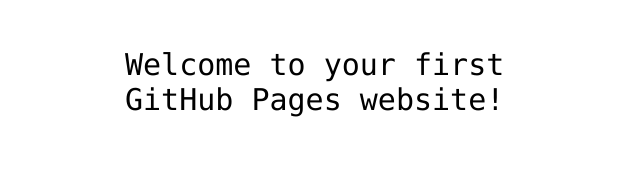
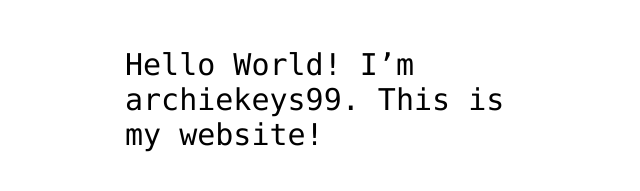
Before and after one commit to archiekeys99/archiekeys99.github.io, a plain HTML site: page index.html in a window 1280 px wide. Shown: the part 341-532 px from the top of the page, without its empty margins (315-955 px from the left). Drawn offline with Linux system fonts and the light colour scheme.

Commit message:
Changing introductionto index.html

```diff
--- a/index.html
+++ b/index.html
@@ -12,7 +12,7 @@
 <img src="https://octodex.github.com/images/daftpunktocat-thomas.gif" id="octocat" alt="octocat-gif" />
 
 <!-- Change this code here by copy and pasting your template on line 15 -->
-<p>Welcome to your first GitHub Pages website!</p>
+<p>Hello World! I’m archiekeys99. This is my website!</p>
 
 </body>
 </html>
```
